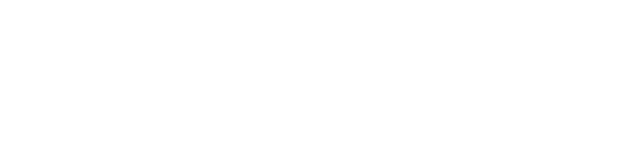
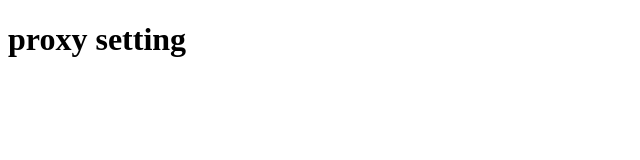
Before and after one commit to lcx12901/v2ray-, a website: page index.html in a window 1280 px wide. Shown: the whole page, without its empty margins (0-640 px from the left). Drawn offline with Linux system fonts and the light colour scheme.

Commit message:
Update index.html

```diff
--- a/index.html
+++ b/index.html
@@ -8,6 +8,6 @@
     <title>vercel node</title>
 </head>
 <body>
-
+    <h1>proxy setting</h1>
 </body>
 </html>
```
